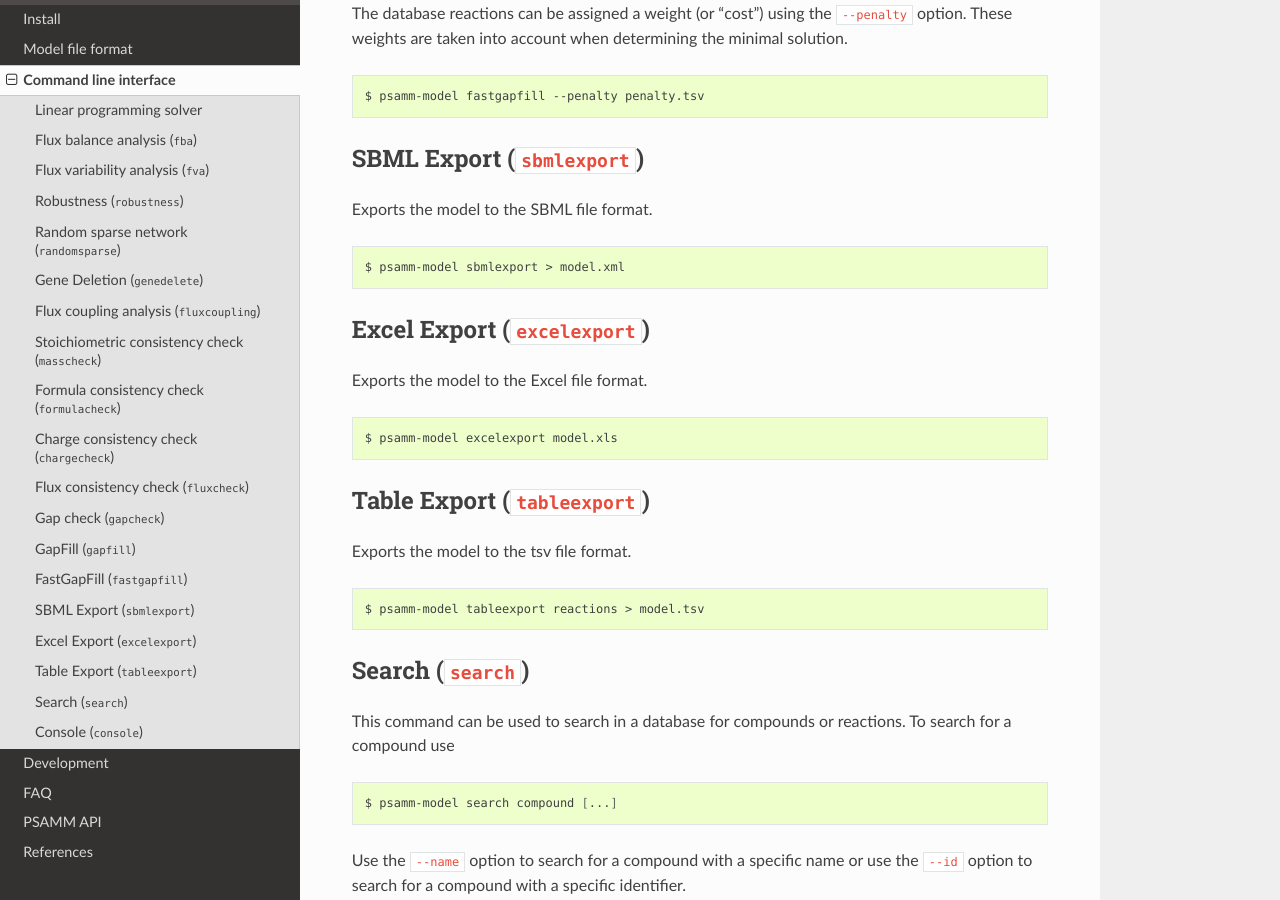
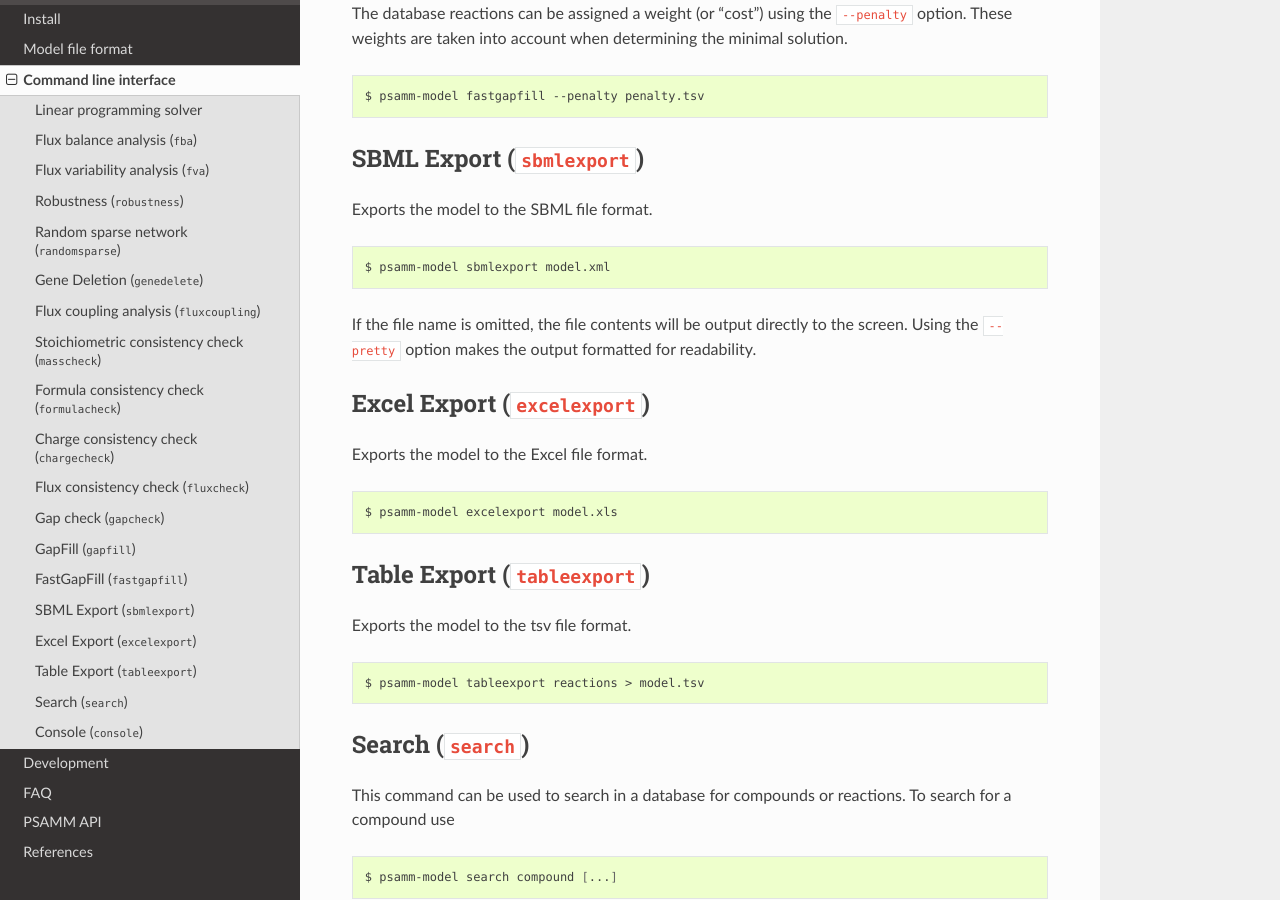
Before and after one commit to zhanglab/psamm, a Sphinx documentation site: the page built from docs/commands.rst, in a window 1280 px wide and 900 px high, scrolled down 8162 px. Built offline with Sphinx 7.4.7 and the Read the Docs theme 2.0.0, drawn with Linux system fonts in a browser that asks for light colours.

Commit message:
docs: Expand documentation on sbmlexport command.

```diff
--- a/docs/commands.rst
+++ b/docs/commands.rst
@@ -425,7 +425,11 @@ Exports the model to the SBML file format.
 
 .. code-block:: shell
 
-    $ psamm-model sbmlexport > model.xml
+    $ psamm-model sbmlexport model.xml
+
+If the file name is omitted, the file contents will be output directly to the
+screen. Using the ``--pretty`` option makes the output formatted for
+readability.
 
 Excel Export (``excelexport``)
 ------------------------------
```
